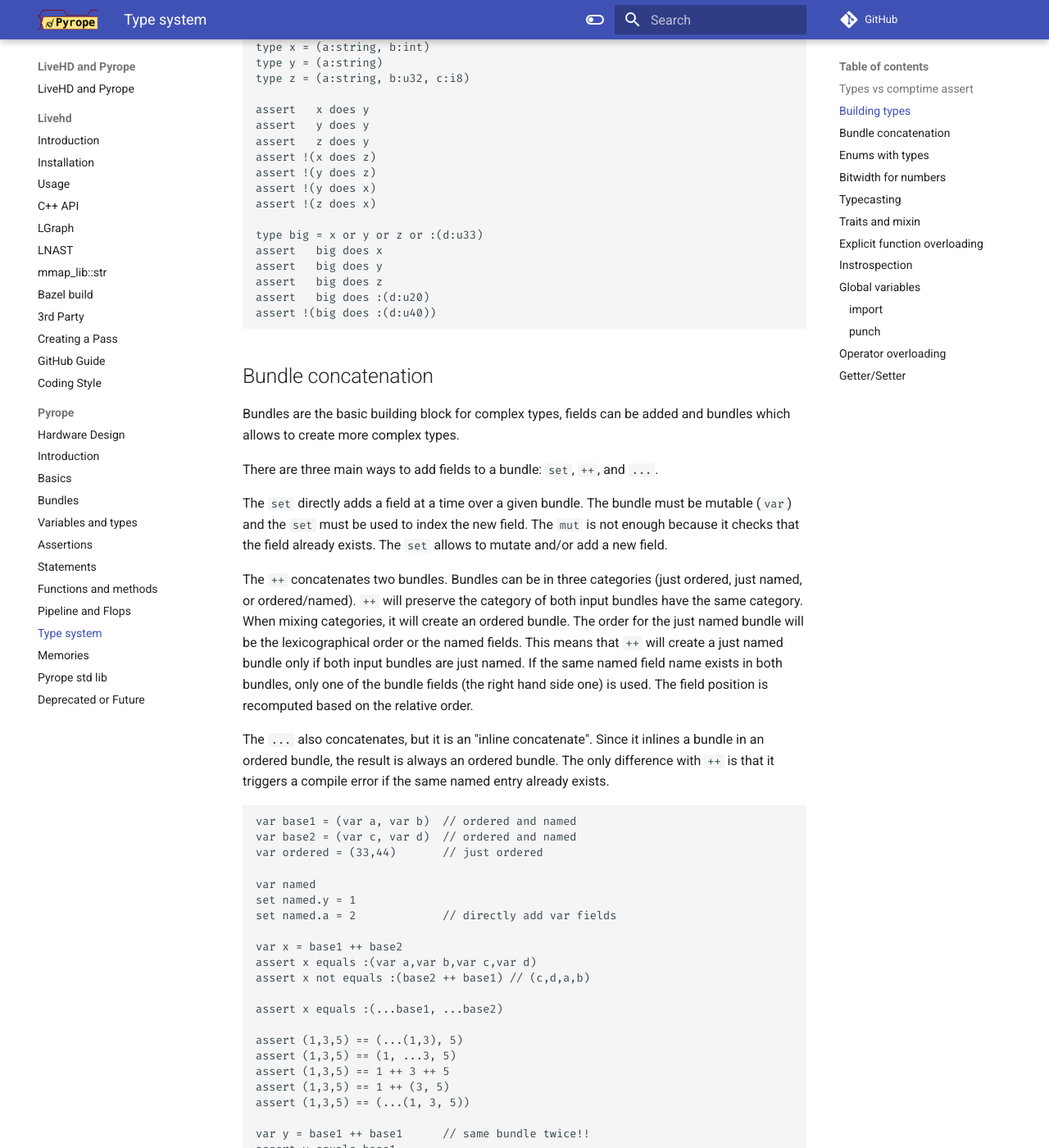
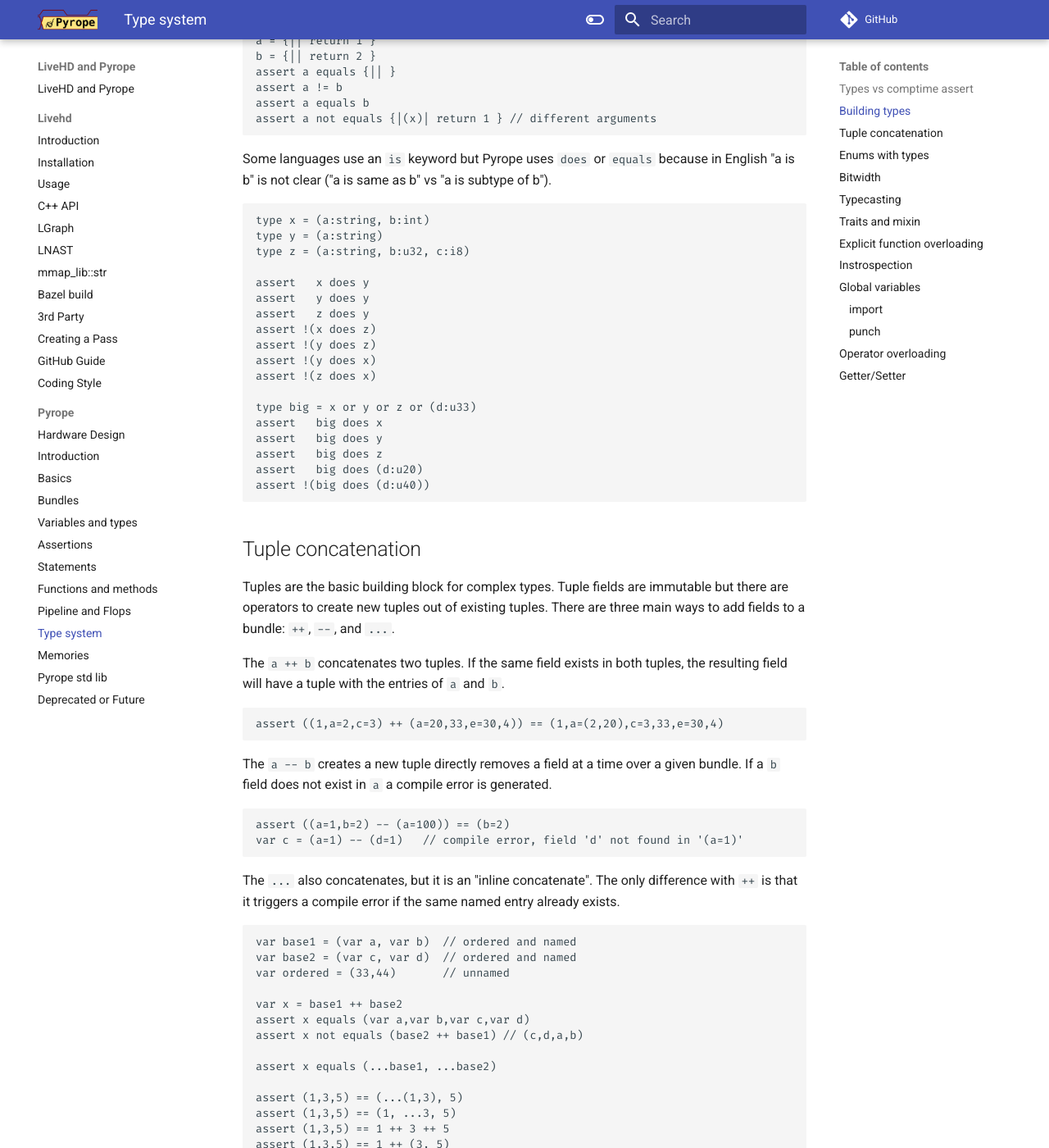
Before and after one commit to masc-ucsc/docs, an MkDocs documentation site: the page built from docs/pyrope/07-typesystem.md, in a window 1280 px wide and 1400 px high, scrolled down 2663 px. Shown: the whole window at 82% size. Built offline with MkDocs 1.6.1 and Material for MkDocs 9.7.7, drawn with Linux system fonts in a browser that asks for light colours; comment, search, counter and statistics services are not loaded; some of the changed text lies outside the part shown.

Commit message:
patch typesystem

````diff
--- a/docs/pyrope/07-typesystem.md
+++ b/docs/pyrope/07-typesystem.md
@@ -7,24 +7,28 @@
 
 
 Most HDLs do not have modern type systems, but they could benefit like in other
-software domains. Additionally, in hardware it makes sense to have different
-implementations that adjust for performance/constrains like size, area,
-FPGA/ASIC. Type systems could help on these areas.
+software domains. Unlike software, in hardware we do not need to have many integer
+size because hardware can implement any size. This simplifies the type system
+allowing unlimited precision integers but it needs a bitwidth inference mechanism.
+
+
+Additionally, in hardware it makes sense to have different implementations that
+adjust for performance/constrains like size, area, FPGA/ASIC. Type systems
+could help on these areas.
 
 
 ## Types vs `comptime assert`
 
 Pyrope has support for different types of assertions (`assert`, `comptime
-assert`, `assume`, `comptime assume`, `verify`).  The type system checks, not
+assert`, `assume`, `comptime assume`, `verify`). The type system checks, not
 the function overloading, can be translated to a set of `comptime assert`
-statements. Pyrope type checks can be translated to compile time assertion
-checks, but the type related language syntax makes it more readable/familiar
-with programmers.
+statements. In theory, a programmer could type the asserts, but the type
+related language syntax makes it more readable/familiar with programmers.
 
 
 To understand the type check, it is useful to see an equivalent `comptime assert`
-translation. Each variable can have a type attached once. Each time that the
-variable is modified a `comptime assert` statement could check that the variable is
+translation. Each variable can have a type attached. Each time that the
+variable is written a `comptime assert` statement could check that the variable is
 compatible with the assigned type. From a practical perspective, the Pyrope
 type system works this way when variables are modified.
 
@@ -35,9 +39,9 @@
 
     var a:u32
 
-    mut a += 1
+    a += 1
 
-    mut a = b // fails type check
+    a = b // fails type check
     ```
 
 === "Snippet with comptime assert"
@@ -47,9 +51,9 @@
 
 
 
-    mut a += 1
+    a += 1
     comptime assert a does u32
-    mut a = b
+    a = b
     comptime assert a does u32 // fails type check
     ```
 
@@ -62,8 +66,8 @@
 if $runtime {
   var b:type2
 
-  a = yyy      // comptime assert $runtime implies yyy does :type1
-  b = xxx      // comptime assert $runtime implies xxx does :type2
+  a = yyy      // comptime assert $runtime implies (yyy does :type1)
+  b = xxx      // comptime assert $runtime implies (xxx does :type2)
 }
 
 a = zzz        // comptime assert zzz does :type1
@@ -71,23 +75,32 @@
 
 ## Building types
 
-Each variable can be a basic type like String, Boolean, Number, or a bundle. In
-addition, each variable can have a set of constrains from the type system.
+Each variable can be a basic type like String, Boolean, Integer, or a tuple. In
+addition, each variable can have a set of constrains from the type system. The
+difference between a variable and a type is that types are not affected by the
+values.
 
+```
+type t1 = (a:int=1, b:string)
+type t2 = (a:int=100, b:string)
+var  v1 = (a=33, b="hello")
+
+comptime assert t1 equals t2
+comptime assert t1 equals v1
+```
 
 Although it is possible to declare just the `comptime assert` for type checks,
 the recommendation is to use the explicit Pyrope type syntax because it is more
 readable and easier to optimize.
 
 
-Pyrope type constructs:
+Pyrope type system constructs:
 
 * `type` keyword allows to declare types.
 * `a does b`: Checks 'a' is a superset or equal to 'b'. In the future, the
   unicode character "\u02287" could be used as an alternative to `does` (`a`
 &#8839 `b`);
 * `a:b` is equivalent to `a does b` or `comptime assert a does b` check.
-* `:b` returns the "type of" `b` when used in an expression.
 * `a equals b`: Checks that `a does b` and `b does a`. Effectively checking
   that they have the same type. Notice that this is not like checking for
   logical equivalence, just type equivalence.
@@ -97,18 +110,18 @@
 associated type, the `type` statement declares a type without any instance.
 The `type` keyword also allows for expressions to build more complex types.
 All the elements in the type expression are treated as "type of". E.g: `type x
-= a or 1..=3` is equivalent to write `type x = :a or :(1..=3)`
+= a or 1..=3`.
 
 ```
-type a1 = u32       // type a1 = :u32 is also valid syntax
-type a2 = int(max=33,min=-5)
+type a1 = u32                 // same as 'type a1:u32'
+type a2 = int(max=33,min=-5)  // same as 'type a2:int(-5,33)'
 type a3 = (
     ,var name:string
     ,var age:u8
     )
 
-type b1 = a1 or  a2 // same as type b1 = -5..<4G
-type b2 = a1 and a2 // same as type b2 = 0..=33
+type b1 = a1 or  a2           // same as 'type b1:int(-5..<4G)
+type b2 = a1 and a2           // same as 'type b2:int( 0..=33)
 
 type b3 = a1 or a3  // compile error: unclear how to combine type 'a1' and 'a2'
 ```
@@ -116,25 +129,25 @@
 The puts command understands types.
 
 ```
-type at=33..   // number bigger than 32
+type at:int=33..     // number bigger than 32
 type bt=(
   ,var c:string
   ,var d=100
-  ,let set = {|mut| self.c = $[1..] } // skip first argument which is the `self`
+  ,let set = {|(self)->(self)| self.c = $[1..] } // skip first argument (self)
 )
 
 var a:at=40
 var v:bt="hello"
-puts "a:{} type:{} or {}", a, :a, at  // a:40 type:Number(33..) or Number(33..)
-puts "b:{} type:{}", b, :b  // b:(c="hello",d=100) type:(c:string,d=100)"
+puts "a:{} or {}", a, at // a:40 or 33
+puts "b:{}", b           // b:(c="hello",d=100)
 ```
 
 
-Both `does` and `equals` operate over types. This means that the values in the entries
-are ignored. This is what makes `equals` different from `==`. As a result
-different functionality functions could be `equals`. To see if two functions
-are the same a `==` must be used. For functions, the `equals` just checks the function
-argument types.
+Both `does` and `equals` operate over types. This means that the values in the
+entries are ignored. This is what makes `equals` different from `==`. As a
+result different functionality functions could be `equals`. To see if two
+functions are the same a `==` must be used. For functions, the `equals` just
+checks the function argument types.
 
 
 ```
@@ -163,56 +176,52 @@
 assert !(y does x)
 assert !(z does x)
 
-type big = x or y or z or :(d:u33)
+type big = x or y or z or (d:u33)
 assert   big does x
 assert   big does y
 assert   big does z
-assert   big does :(d:u20)
-assert !(big does :(d:u40))
+assert   big does (d:u20)
+assert !(big does (d:u40))
 ```
 
-## Bundle concatenation
+## Tuple concatenation
 
-Bundles are the basic building block for complex types, fields can be added
-and bundles which allows to create more complex types.
-
-There are three main ways to add fields to a bundle: `set`, `++`, and `...`.
-
-The `set` directly adds a field at a time over a given bundle. The bundle must
-be mutable (`var`) and the `set` must be used to index the new field. The `mut`
-is not enough because it checks that the field already exists. The `set` allows
-to mutate and/or add a new field.
+Tuples are the basic building block for complex types. Tuple fields are
+immutable but there are operators to create new tuples out of existing tuples.
+There are three main ways to add fields to a bundle: `++`, `--`, and `...`.
 
 
-The `++` concatenates two bundles. Bundles can be in three categories (just
-ordered, just named, or ordered/named). `++` will preserve the category of both
-input bundles have the same category. When mixing categories, it will create an
-ordered bundle. The order for the just named bundle will be the lexicographical
-order or the named fields. This means that `++` will create a just named bundle only if both input
-bundles are just named. If the same named field name exists in both bundles,
-only one of the bundle fields (the right hand side one) is used. The field
-position is recomputed based on the relative order.
+The `a ++ b` concatenates two tuples. If the same field exists in both tuples,
+the resulting field will have a tuple with the entries of `a` and `b`.
+
+```
+assert ((1,a=2,c=3) ++ (a=20,33,e=30,4)) == (1,a=(2,20),c=3,33,e=30,4)
+```
 
 
-The `...` also concatenates, but it is an "inline concatenate". Since it
-inlines a bundle in an ordered bundle, the result is always an ordered bundle.
-The only difference with `++` is that it triggers a compile error if the same
-named entry already exists.
+The `a -- b` creates a new tuple directly removes a field at a time over a
+given bundle. If a `b` field does not exist in `a` a compile error is generated.
+
+```
+assert ((a=1,b=2) -- (a=100)) == (b=2)
+var c = (a=1) -- (d=1)   // compile error, field 'd' not found in '(a=1)'
+```
+
+
+The `...` also concatenates, but it is an "inline concatenate".  The only
+difference with `++` is that it triggers a compile error if the same named
+entry already exists.
 
 ```
 var base1 = (var a, var b)  // ordered and named
 var base2 = (var c, var d)  // ordered and named
-var ordered = (33,44)       // just ordered
-
-var named
-set named.y = 1
-set named.a = 2             // directly add var fields
+var ordered = (33,44)       // unnamed
 
 var x = base1 ++ base2
-assert x equals :(var a,var b,var c,var d)
-assert x not equals :(base2 ++ base1) // (c,d,a,b)
+assert x equals (var a,var b,var c,var d)
+assert x not equals (base2 ++ base1) // (c,d,a,b)
 
-assert x equals :(...base1, ...base2)
+assert x equals (...base1, ...base2)
 
 assert (1,3,5) == (...(1,3), 5)
 assert (1,3,5) == (1, ...3, 5)
@@ -220,23 +229,9 @@
 assert (1,3,5) == 1 ++ (3, 5)
 assert (1,3,5) == (...(1, 3, 5))
 
-var y = base1 ++ base1      // same bundle twice!!
-assert y equals base1
-
-e1 = (...base1, ...base1) // compile error, redefined 'a' and 'b' field
-e2 = base1 ++ named       // compile error, can not join ordered and unordered
-e3 = (...base1, ...named) // compile error, named is not an ordered bundle
-e4 = (...named, var z)    // compile error, named is not an ordered bundle
-
-var z1 = (a=100, y=200, z=300)    //ordered and named
-let tmp1 = named ++ (var z)       // (var z) is ordered and named
-assert z1 equals :tmp1
-var z2 = (z=100, a=100, y=200)    //ordered and named
-let tmp2 = (var z) ++ named
-assert z2 equals tmp2
+var y = base1 ++ base1    // same bundle twice!!
+assert y equals base1     // same because there were no data in field
 ```
-
-
 
 ## Enums with types
 
@@ -244,10 +239,19 @@
 
 ```
  type color1 = RED1 or BLUE1 or GREEN1 // enum just a unique ID
+ var x:color1 = RED1 // only in local module
 
+ if x does RED1 { // "x does RED1" is the same as "x equals RED1"
+   puts "color1:{}\n", x // prints "color1:RED1"
+ }
+```
+
+An alternative syntax with a type for it.
+
+```
  type Rgb = (
     ,let color:u24
-    ,set = {|mut self,x| self.color = x:u24 }
+    ,let set = {|(self,x)->(self)| self.color = x:u24 }
  )
 
  type Red2:Rgb  = 0xff0000
@@ -255,24 +259,17 @@
  type Blue2:Rgb = Rgb(0x0000ff) // alternative redundant syntax
  type color2 = Red2 or Green2 or Blue2
 
- var x:color1 = RED1 // only in local module
-
- if x does RED1 { // "x does RED1" is the same as "x equals RED1"
-   puts "color1:{}\n", :x // prints "color1:RED1"
- }
-
  var y:color2 = Red2
  if y does Red2 { // in this case "y does RED" is the same as "y equals RED"
-   // prints "color:Red2 c1:Red2(color=0xff0000) c2:0xff0000"
-   puts "color:{} c1:{} c2:{}\n", :y, y, y.color
+   // prints "c1:Red2(color=0xff0000) c2:0xff0000"
+   puts "c1:{} c2:{}\n", y, y.color
  }
 ```
 
+## Bitwidth
 
-## Bitwidth for numbers
-
-Number basic type can be constrained based on the maximum and minimum value
-(not by number of bits).
+Integers can be constrained based on the maximum and minimum value (not by
+number of bits).
 
 Pyrope automatically infers the maximum and minimum value for each numeric
 variable. If a variable width can not be inferred, the compiler generates a
````
